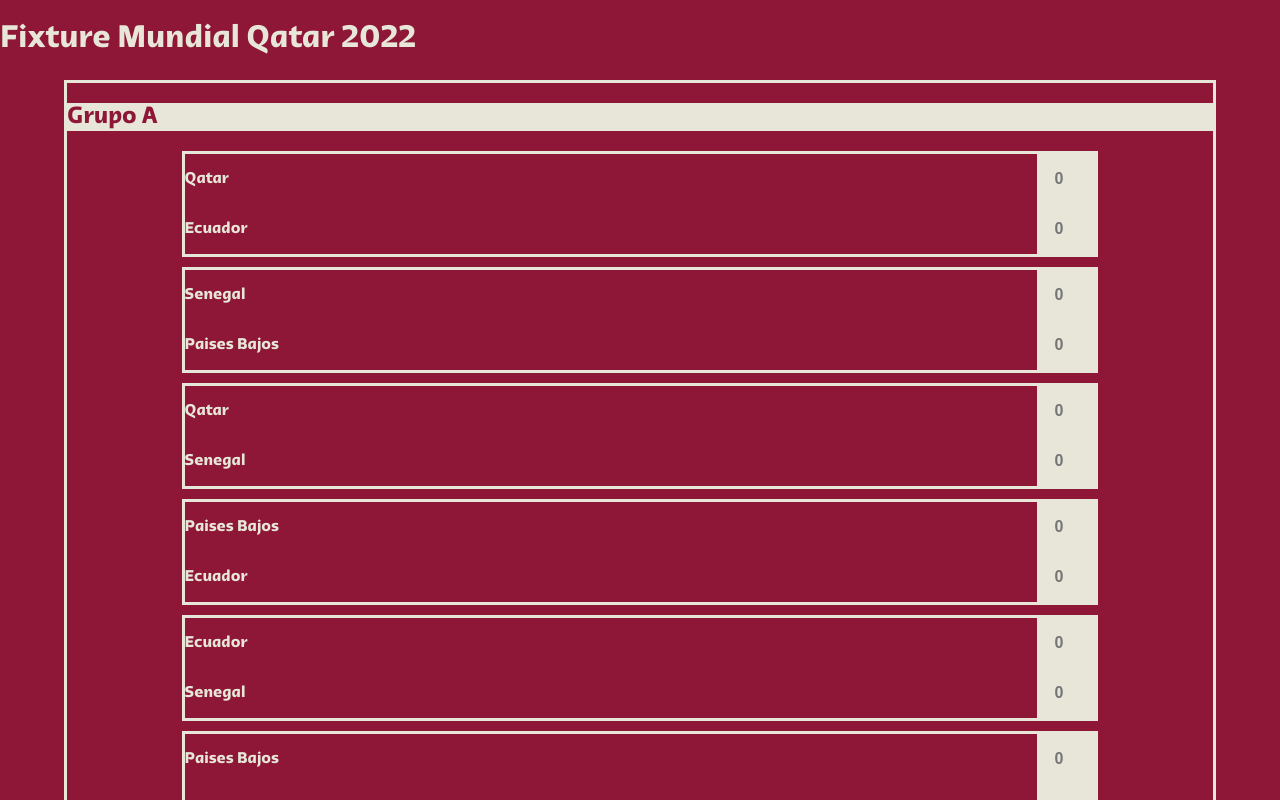
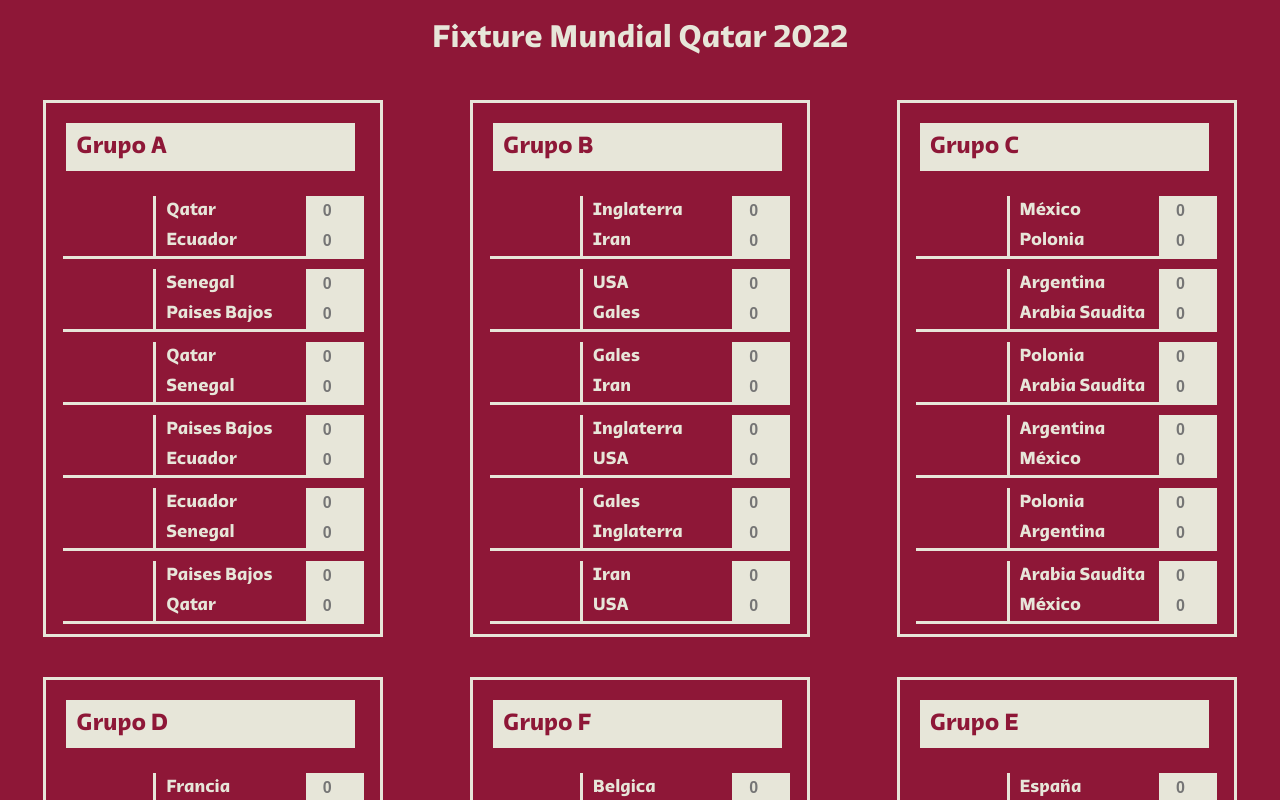
Before and after one commit to ImGaston/fixture-wc2022, a Next.js app: page / in a window 1280 px wide. Shown: the top 800 px of the page. Built offline with nearby package versions, Linux system fonts and the light colour scheme.

Commit message:
group flex style

```diff
--- a/components/Group.js
+++ b/components/Group.js
@@ -2,11 +2,22 @@ import React from 'react';
 import styles from '../styles/Group.module.css';
 
 const Group = ({ matches, group, children }) => {
-	// const [match, setMatch] = useState([]);
-
+	//orden de los partidos segun fecha de juego
 	const groupMatches = matches
 		.filter((match) => match.Group == group)
 		.sort((a, b) => a.MatchNumber - b.MatchNumber);
+	//listado de paises por grupo para @TODO: banderas
+	function onlyUnique(country, index, self) {
+		return self.indexOf(country) === index;
+	}
+
+	const countries = [];
+	groupMatches.map((matches) => {
+		countries.push(matches.HomeTeam);
+	});
+
+	const listCountries = countries.filter(onlyUnique);
+	// console.log(listCountries);
 	console.log(groupMatches);
 
 	return (
@@ -15,6 +26,8 @@ const Group = ({ matches, group, children }) => {
 			<h2 className={styles.title}>{group}</h2>
 			{groupMatches.map((group) => (
 				<div key={group.MatchNumber} className={styles.match}>
+					<div className={styles.info}>{}</div>
+					<div className={styles.teams}>
 						<div className={styles.team}>
 							<p>{group.HomeTeam}</p>
 							<input
@@ -42,6 +55,7 @@ const Group = ({ matches, group, children }) => {
 							></input>
 						</div>
 					</div>
+				</div>
 			))}
 		</>
 	);
--- a/pages/index.js
+++ b/pages/index.js
@@ -20,7 +20,11 @@ export default function Home() {
 	}, []);
 
 	const allGroups = [];
-	matches.map(({ Group }) => allGroups.push(Group));
+	matches.map(({ Group }) => {
+		if (typeof Group == 'string') {
+			allGroups.push(Group);
+		}
+	});
 	const groupList = [...new Set(allGroups)];
 
 	return (
@@ -35,14 +39,18 @@ export default function Home() {
 				></meta>
 			</Head>
 			<main>
-				<h1>
+				<header>
+					<h1 className={styles.title}>
 						<a>Fixture Mundial Qatar 2022</a>
 					</h1>
+				</header>
+				<div className={styles.container}>
 					{groupList.map((groups) => (
 						<section key={groups} className={styles.groups}>
 							<Group matches={matches} group={groups} />
 						</section>
 					))}
+				</div>
 				{/* <Group>
 					<HeaderGroup grupo={'A'} equipos={'🇶🇦 🇪🇨 🇨🇲 🇳🇱'} />
 					<MatchGroup>
--- a/styles/Group.module.css
+++ b/styles/Group.module.css
@@ -1,3 +1,40 @@
+.title {
+    background-color: #E7E6D9;
+    color: #8E1737;
+    padding: 10px;
+    margin: 20px 25px 25px 20px;
+}
+
+.match {
+    display: flex;
+    flex-direction: row;
+    /* border: solid;
+    border-color: #E7E6D9; */
+    width: 90%;
+    margin: 10px auto;
+}
+
+.teams {
+    width: 70%;
+    border-bottom: solid;
+    border-left: solid;
+    border-color: #E7E6D9;
+    font-size: 18px;
+}
+
+.info {
+    width: 30%;
+    border-bottom: solid;
+    border-color: #E7E6D9;
+}
+
+.team {
+    display: flex;
+    flex-direction: row;
+    justify-content: space-between;
+    padding-left: 10px;
+}
+
 .input {
     background-color: #E7E6D9;
     border: none;
@@ -6,20 +43,3 @@
     font-size: 16px;
     text-align: center;
 }
-.match {
-    border: solid;
-    border-color: #E7E6D9;
-    width: 80%;
-    margin: 10px auto;
-}
-
-.team {
-    display: flex;
-    flex-direction: row;
-    justify-content: space-between;
-}
-
-.title {
-    background-color: #E7E6D9;
-    color: #8E1737;
-}
--- a/styles/Home.module.css
+++ b/styles/Home.module.css
@@ -1,7 +1,17 @@
+.container {
+    display: flex;
+    flex-direction: row;
+    flex-wrap: wrap;
+}
+
 .groups {
     border: solid;
-    width: 90%;
+    width: 340px;
     border-color: #E7E6D9;
     border: solid;
     margin: 20px auto;
 }
+
+.title {
+    text-align: center;
+}
--- a/styles/globals.css
+++ b/styles/globals.css
@@ -9,8 +9,6 @@ html,
 body {
   padding: 0;
   margin: 0;
-  /* font-family: -apple-system, BlinkMacSystemFont, Segoe UI, Roboto, Oxygen,
-    Ubuntu, Cantarell, Fira Sans, Droid Sans, Helvetica Neue, sans-serif; */
   background-color: #8E1737;
   color: #E7E6D9;
   font-family: 'Qatar2022', sans-serif;
@@ -27,4 +25,5 @@ a {
 
 p {
   color: #E7E6D9;
+  margin: 4px 0;
 }
```
Lines whose indentation alone changed are shown as unchanged.
